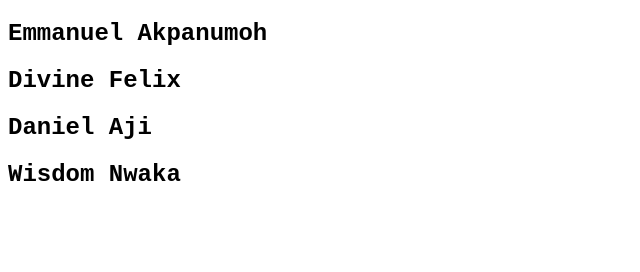
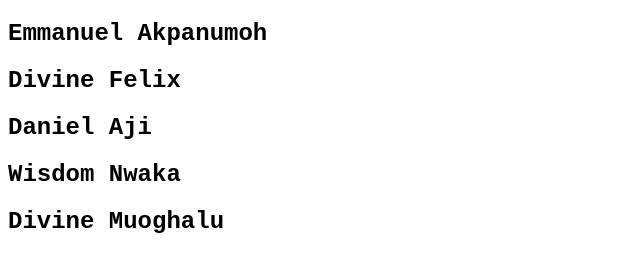
Before and after one commit to Emhaakay/Dev, a plain HTML site: page index.html in a window 1280 px wide. Shown: the whole page, without its empty margins (0-640 px from the left). Drawn offline with Linux system fonts and the light colour scheme.

Commit message:
Update index.html

```diff
--- a/index.html
+++ b/index.html
@@ -12,5 +12,6 @@
     <h2>Divine Felix</h2>
     <h2>Daniel Aji </h2>
     <h2>Wisdom Nwaka</h2>
+    <h2>Divine Muoghalu</h2>
 </body>
 </html>
```
